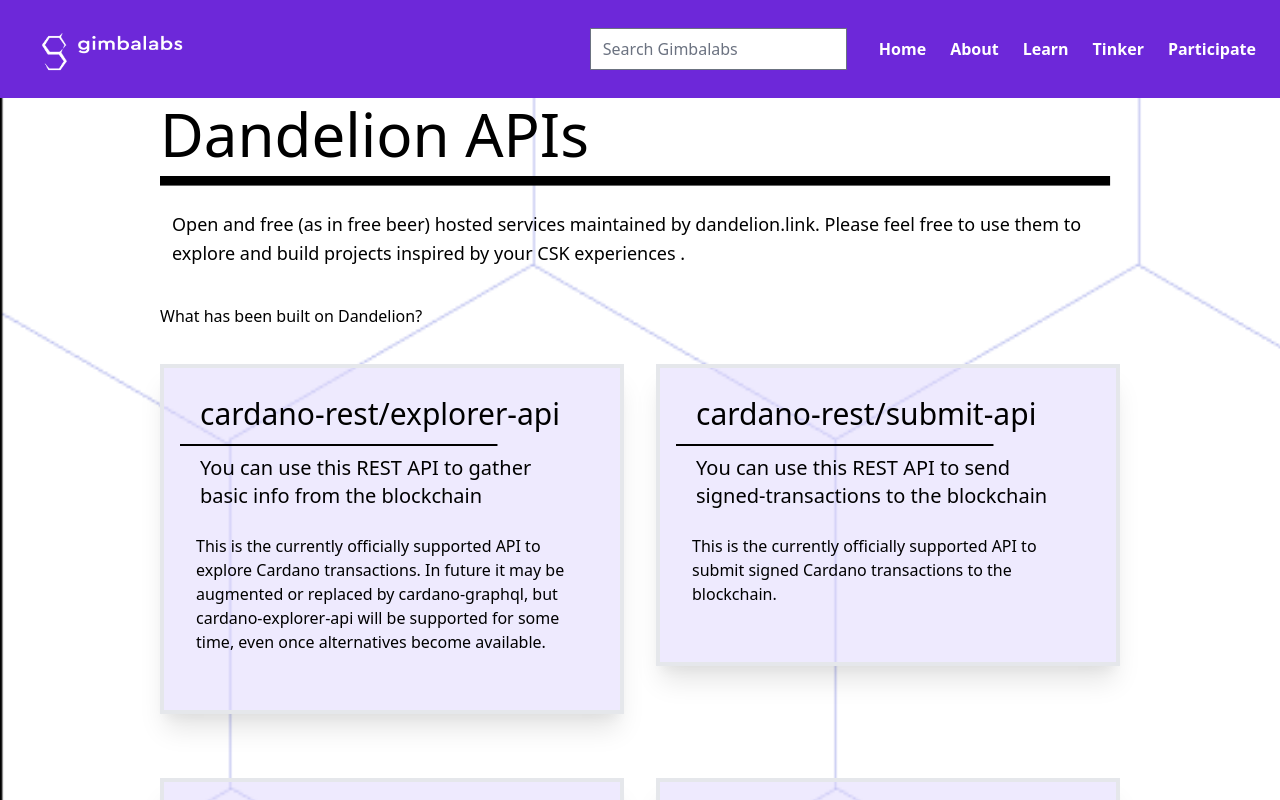
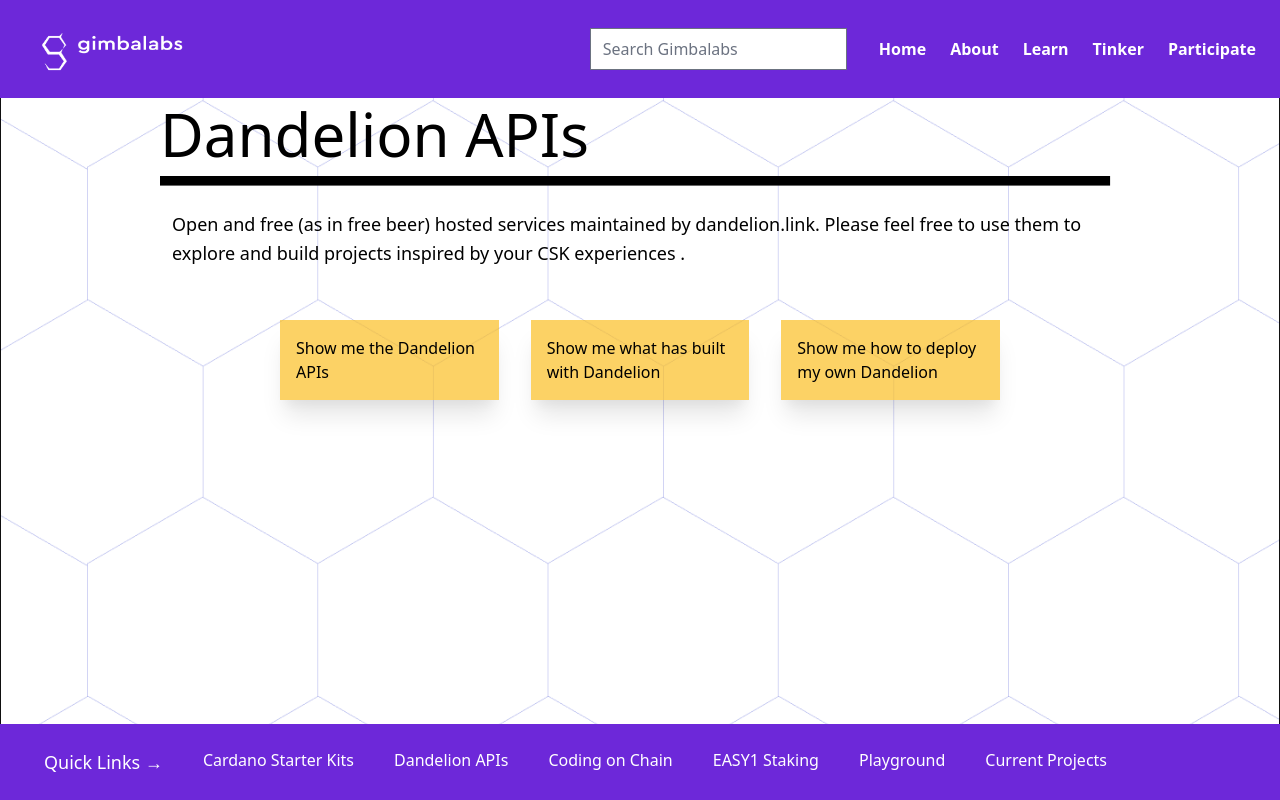
Before and after one commit to gimbalabs-ci/gimbalabs, a Next.js app: page /dandelionapis in a window 1280 px wide. Shown: the top 800 px of the page. Built offline with nearby package versions, Linux system fonts and the light colour scheme.

Commit message:
Add dandelion routes

```diff
--- /dev/null
+++ b/components/Cards/DandelionCard.js
@@ -0,0 +1,9 @@
+function CskCard({ children }) {
+    return (
+        <div className='box-border shadow-xl h-auto w-full mx-auto my-4 p-4 bg-yellow-400 hover:bg-yellow-100 bg-opacity-70 transform scale-100 hover:scale-105 z-20'>
+            {children}
+        </div>
+    )
+}
+
+export default CskCard
--- /dev/null
+++ b/pages/dandelionapis/apilist.js
@@ -0,0 +1,38 @@
+import Link from 'next/link'
+import dandelion from '../../data/dandelion.json'
+import CskCard from '../../components/Cards/CskCard'
+import DandelionCard from '../../components/Cards/DandelionCard'
+import { TitleHeading1, TitleHeading2, TitleHeading3, HighlightText, CallOutText, Paragraph, CardHeading, CardSubHeading, CardText } from '../../components/Type'
+
+export async function getStaticProps() {
+    const dapis = dandelion
+
+    return {
+        props: {
+            dapis
+        }
+    }
+}
+
+function dandelionapis({dapis}) {
+    return (
+        <>
+            <section className="w-11/12 xl:w-3/4 mx-auto md:grid md:grid-cols-2 gap-5 lg:gap-8 mt-20">
+                {dapis.apiInfo.map(({headerTitle, headerSubtitle, headerText, id}) =>
+                    <Link href={`/dandelionapis/${id}`}>
+                        <a>
+                            <CskCard>
+                                <CardHeading>{headerTitle}</CardHeading>
+                                <CardSubHeading>{headerSubtitle}</CardSubHeading>
+                                <CardText>{headerText}</CardText>
+                                <br />
+                            </CskCard>
+                        </a>
+                    </Link>
+                )}
+            </section>
+        </>
+    )
+}
+
+export default dandelionapis
--- a/pages/dandelionapis/index.js
+++ b/pages/dandelionapis/index.js
@@ -1,6 +1,7 @@
 import Link from 'next/link'
 import dandelion from '../../data/dandelion.json'
 import CskCard from '../../components/Cards/CskCard'
+import DandelionCard from '../../components/Cards/DandelionCard'
 import { TitleHeading1, TitleHeading2, TitleHeading3, HighlightText, CallOutText, Paragraph, CardHeading, CardSubHeading, CardText } from '../../components/Type'
 
 export async function getStaticProps() {
@@ -20,24 +21,11 @@
                 <TitleHeading1>{dapis.title}</TitleHeading1>
                 <Paragraph>{dapis.about}</Paragraph>
                 <br />
-                <Link href='/dandelionapis/builtondandelion'>What has been built on Dandelion?</Link>
-            </section>
-
-
-
-            <section className="w-11/12 xl:w-3/4 mx-auto md:grid md:grid-cols-2 gap-5 lg:gap-8">
-                {dapis.apiInfo.map(({headerTitle, headerSubtitle, headerText, id}) =>
-                    <Link href={`/dandelionapis/${id}`}>
-                        <a>
-                            <CskCard>
-                                <CardHeading>{headerTitle}</CardHeading>
-                                <CardSubHeading>{headerSubtitle}</CardSubHeading>
-                                <CardText>{headerText}</CardText>
-                                <br />
-                            </CskCard>
-                        </a>
-                    </Link>
-                )}
+                <section className="w-11/12 xl:w-3/4 mx-auto md:grid md:grid-cols-3 gap-5 lg:gap-8">
+                    <DandelionCard><Link href='/dandelionapis/apilist'>Show me the Dandelion APIs</Link></DandelionCard>
+                    <DandelionCard><Link href='/dandelionapis/builtondandelion'>Show me what has built with Dandelion</Link></DandelionCard>
+                    <DandelionCard><a href="https://gitlab.com/gimbalabs/dandelion/kustomize-dandelion">Show me how to deploy my own Dandelion</a></DandelionCard>
+                </section>
             </section>
         </>
     )
```
